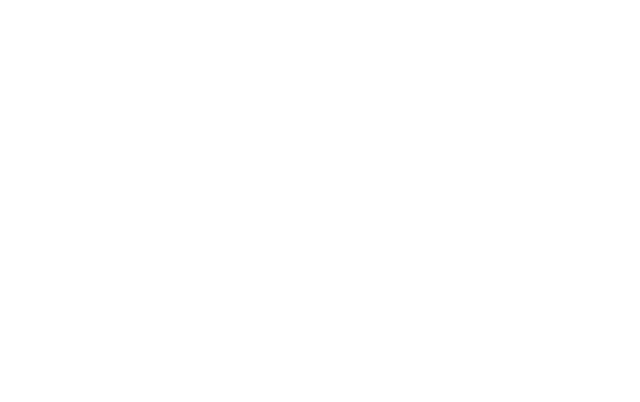
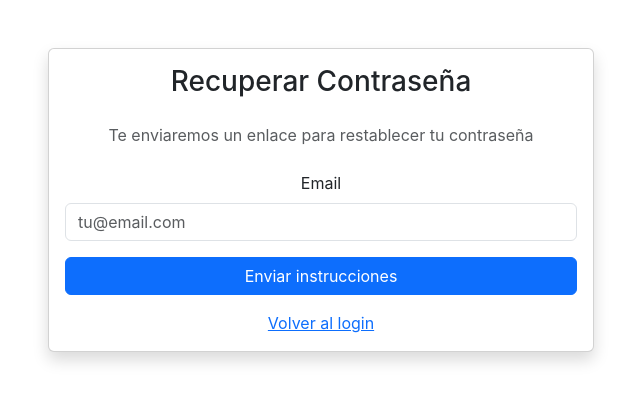
Before and after one commit to hugcosand/gestion-incidencias, a React (Create React App) app: page /#/forgot-password in a window 1280 px wide. Before the commit this address had no page. Shown: the top 402 px of the page, without its empty margins (319-959 px from the left). Built offline with nearby package versions, Linux system fonts and the light colour scheme.

Commit message:
Añadida recuperación de contraseña con email (Mailtrap) frontend

```diff
--- a/src/App.js
+++ b/src/App.js
@@ -7,6 +7,8 @@
 import UsuarioList from './components/UsuarioList';
 import UsuarioForm from './components/UsuarioForm';
 import authService from './services/auth';
+import ForgotPassword from './components/ForgotPassword';
+import ResetPassword from './components/ResetPassword';
 import './App.css';
 
 // Componente para proteger rutas (solo autenticados)
@@ -31,6 +33,9 @@
     <HashRouter>
       <div className="App">
         <Routes>
+          <Route path="/forgot-password" element={<ForgotPassword />} />
+          <Route path="/reset-password" element={<ResetPassword />} />
+
           {/* Ruta pública */}
           <Route path="/" element={<Login />} />
 
--- /dev/null
+++ b/src/components/ForgotPassword.js
@@ -0,0 +1,119 @@
+import React, { useState } from 'react';
+import { Link } from 'react-router-dom';
+import api from '../services/api';
+
+const ForgotPassword = () => {
+  const [email, setEmail] = useState('');
+  const [message, setMessage] = useState('');
+  const [error, setError] = useState('');
+  const [loading, setLoading] = useState(false);
+  const [enviado, setEnviado] = useState(false);
+
+  const handleSubmit = async (e) => {
+    e.preventDefault();
+    setError('');
+    setMessage('');
+    setLoading(true);
+
+    try {
+      await api.post('/password/forgot', { email });
+      setEnviado(true);
+      setMessage('Te hemos enviado un email con instrucciones');
+    } catch (err) {
+      setError(err.response?.data?.error || 'Error al enviar el email');
+    } finally {
+      setLoading(false);
+    }
+  };
+
+  if (enviado) {
+    return (
+      <div className="container mt-5">
+        <div className="row justify-content-center">
+          <div className="col-md-6">
+            <div className="card shadow">
+              <div className="card-body text-center">
+                <div className="mb-4 text-success">
+                  <i className="bi bi-envelope-check" style={{ fontSize: '4rem' }}></i>
+                </div>
+                <h4>¡Email enviado!</h4>
+                <p className="text-muted">
+                  Hemos enviado instrucciones a <strong>{email}</strong>.<br />
+                  Revisa tu bandeja de entrada.
+                </p>
+                <Link to="/" className="btn btn-primary">
+                  Volver al login
+                </Link>
+              </div>
+            </div>
+          </div>
+        </div>
+      </div>
+    );
+  }
+
+  return (
+    <div className="container mt-5">
+      <div className="row justify-content-center">
+        <div className="col-md-6">
+          <div className="card shadow">
+            <div className="card-body">
+              <h3 className="text-center mb-4">Recuperar Contraseña</h3>
+              <p className="text-muted text-center mb-4">
+                Te enviaremos un enlace para restablecer tu contraseña
+              </p>
+
+              {error && (
+                <div className="alert alert-danger" role="alert">
+                  {error}
+                </div>
+              )}
+
+              {message && (
+                <div className="alert alert-success" role="alert">
+                  {message}
+                </div>
+              )}
+
+              <form onSubmit={handleSubmit}>
+                <div className="mb-3">
+                  <label htmlFor="email" className="form-label">Email</label>
+                  <input
+                    type="email"
+                    className="form-control"
+                    id="email"
+                    value={email}
+                    onChange={(e) => setEmail(e.target.value)}
+                    required
+                    placeholder="tu@email.com"
+                  />
+                </div>
+
+                <button
+                  type="submit"
+                  className="btn btn-primary w-100"
+                  disabled={loading}
+                >
+                  {loading ? (
+                    <>
+                      <span className="spinner-border spinner-border-sm me-2"></span>
+                      Enviando...
+                    </>
+                  ) : (
+                    'Enviar instrucciones'
+                  )}
+                </button>
+              </form>
+
+              <div className="text-center mt-3">
+                <Link to="/">Volver al login</Link>
+              </div>
+            </div>
+          </div>
+        </div>
+      </div>
+    </div>
+  );
+};
+
+export default ForgotPassword;
--- a/src/components/Login.js
+++ b/src/components/Login.js
@@ -1,6 +1,7 @@
 import React, { useState } from 'react';
 import { useNavigate } from 'react-router-dom';
 import authService from '../services/auth';
+import { Link } from 'react-router-dom';
 
 const Login = () => {
   const [email, setEmail] = useState('');
@@ -69,6 +70,12 @@
                   />
                 </div>
 
+                <div className="text-end mb-3">
+                  <Link to="/forgot-password" className="text-decoration-none">
+                    ¿Olvidaste tu contraseña?
+                  </Link>
+                </div>
+
                 <button
                   type="submit"
                   className="btn btn-primary w-100"
--- /dev/null
+++ b/src/components/ResetPassword.js
@@ -0,0 +1,178 @@
+import React, { useState, useEffect } from 'react';
+import { Link, useNavigate, useLocation } from 'react-router-dom';
+import api from '../services/api';
+
+const ResetPassword = () => {
+  const [password, setPassword] = useState('');
+  const [confirmPassword, setConfirmPassword] = useState('');
+  const [message, setMessage] = useState('');
+  const [error, setError] = useState('');
+  const [loading, setLoading] = useState(false);
+  const [validToken, setValidToken] = useState(false);
+  const [checking, setChecking] = useState(true);
+
+  const navigate = useNavigate();
+  const location = useLocation();
+
+  const queryParams = new URLSearchParams(location.search);
+  const token = queryParams.get('token');
+
+  useEffect(() => {
+    validateToken();
+  }, []);
+
+  const validateToken = async () => {
+    if (!token) {
+      setError('Token no proporcionado');
+      setChecking(false);
+      return;
+    }
+
+    try {
+      await api.post('/password/validate-token', { token });
+      setValidToken(true);
+      setError('');
+    } catch (err) {
+      setError(err.response?.data?.error || 'Token inválido o expirado');
+    } finally {
+      setChecking(false);
+    }
+  };
+
+  const handleSubmit = async (e) => {
+    e.preventDefault();
+    setError('');
+    setMessage('');
+
+    if (password !== confirmPassword) {
+      setError('Las contraseñas no coinciden');
+      return;
+    }
+
+    if (password.length < 4) {
+      setError('La contraseña debe tener al menos 4 caracteres');
+      return;
+    }
+
+    setLoading(true);
+
+    try {
+      await api.post('/password/reset', { token, password });
+      setMessage('Contraseña actualizada correctamente');
+      setTimeout(() => {
+        navigate('/');
+      }, 3000);
+    } catch (err) {
+      setError(err.response?.data?.error || 'Error al restablecer la contraseña');
+    } finally {
+      setLoading(false);
+    }
+  };
+
+  if (checking) {
+    return (
+      <div className="container mt-5">
+        <div className="text-center">
+          <div className="spinner-border text-primary" role="status">
+            <span className="visually-hidden">Validando...</span>
+          </div>
+        </div>
+      </div>
+    );
+  }
+
+  if (!validToken) {
+    return (
+      <div className="container mt-5">
+        <div className="row justify-content-center">
+          <div className="col-md-6">
+            <div className="card shadow">
+              <div className="card-body text-center">
+                <div className="mb-4 text-danger">
+                  <i className="bi bi-exclamation-triangle" style={{ fontSize: '4rem' }}></i>
+                </div>
+                <h4>Enlace inválido</h4>
+                <p className="text-muted">
+                  {error || 'El enlace de recuperación no es válido o ha expirado'}
+                </p>
+                <Link to="/forgot-password" className="btn btn-primary">
+                  Solicitar nuevo enlace
+                </Link>
+              </div>
+            </div>
+          </div>
+        </div>
+      </div>
+    );
+  }
+
+  return (
+    <div className="container mt-5">
+      <div className="row justify-content-center">
+        <div className="col-md-6">
+          <div className="card shadow">
+            <div className="card-body">
+              <h3 className="text-center mb-4">Nueva Contraseña</h3>
+
+              {error && (
+                <div className="alert alert-danger" role="alert">
+                  {error}
+                </div>
+              )}
+
+              {message && (
+                <div className="alert alert-success" role="alert">
+                  {message}
+                </div>
+              )}
+
+              <form onSubmit={handleSubmit}>
+                <div className="mb-3">
+                  <label htmlFor="password" className="form-label">Nueva contraseña</label>
+                  <input
+                    type="password"
+                    className="form-control"
+                    id="password"
+                    value={password}
+                    onChange={(e) => setPassword(e.target.value)}
+                    required
+                    minLength="4"
+                  />
+                </div>
+
+                <div className="mb-3">
+                  <label htmlFor="confirmPassword" className="form-label">Confirmar contraseña</label>
+                  <input
+                    type="password"
+                    className="form-control"
+                    id="confirmPassword"
+                    value={confirmPassword}
+                    onChange={(e) => setConfirmPassword(e.target.value)}
+                    required
+                  />
+                </div>
+
+                <button
+                  type="submit"
+                  className="btn btn-primary w-100"
+                  disabled={loading}
+                >
+                  {loading ? (
+                    <>
+                      <span className="spinner-border spinner-border-sm me-2"></span>
+                      Actualizando...
+                    </>
+                  ) : (
+                    'Cambiar contraseña'
+                  )}
+                </button>
+              </form>
+            </div>
+          </div>
+        </div>
+      </div>
+    </div>
+  );
+};
+
+export default ResetPassword;
```
